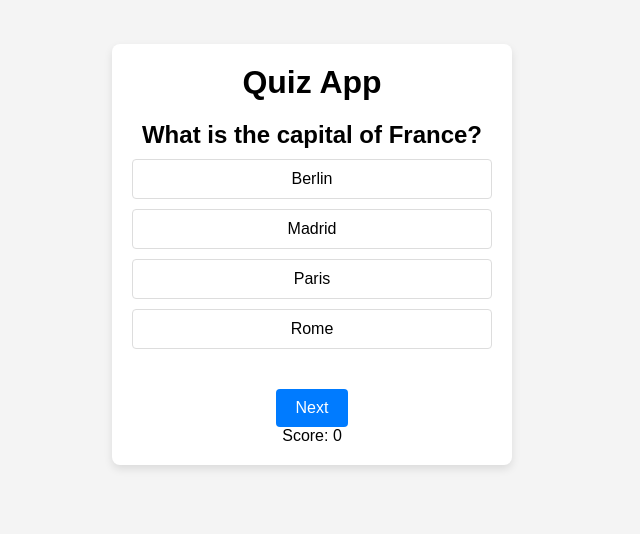
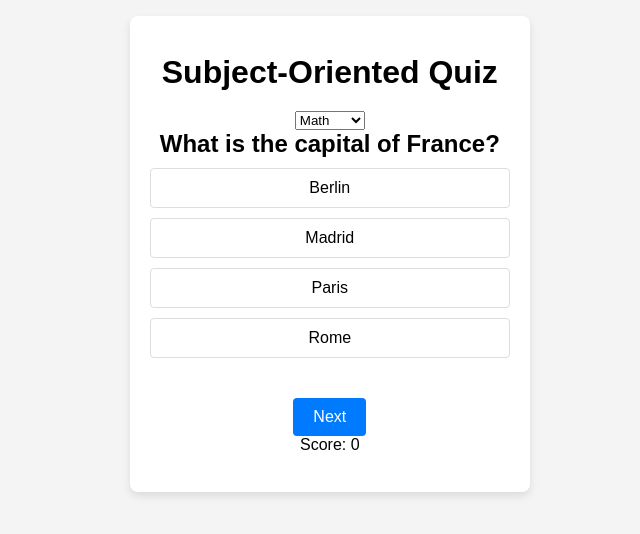
Before and after one commit to akashS-18/Quiz, a plain HTML site: page index.html in a window 1280 px wide. Shown: the part 146-680 px from the top of the page, without its empty margins (328-968 px from the left). Drawn offline with Linux system fonts and the light colour scheme.

Commit message:
index.html

```diff
--- a/index.html
+++ b/index.html
@@ -1,24 +1,29 @@
 <!DOCTYPE html>
 <html lang="en">
 <head>
-  <meta charset="UTF-8">
-  <meta name="viewport" content="width=device-width, initial-scale=1.0">
-  <title>Quiz App</title>
-  <link rel="stylesheet" href="styles.css">
+  <meta charset="UTF-8" />
+  <meta name="viewport" content="width=device-width, initial-scale=1.0" />
+  <title>Advanced Quiz App</title>
+  <link rel="stylesheet" href="styles.css" />
 </head>
 <body>
-  <div id="quiz-container">
-    <h1>Quiz App</h1>
-    <div id="question-container">
-      <p id="question">Question goes here</p>
-      <div id="options-container">
-        <!-- Options will be dynamically inserted here -->
-      </div>
-    </div>
-    <button id="next-btn" onclick="nextQuestion()">Next</button>
-    <p id="score">Score: 0</p>
-  </div>
+  <div id="quiz-container">
+    <h1>Subject-Oriented Quiz</h1>
+    <select id="subject-selector">
+      <option value="math">Math</option>
+      <option value="science">Science</option>
+      <option value="history">History</option>
+    </select>
 
-  <script src="script.js"></script>
+    <div id="question-container">
+      <p id="question">Choose a subject to begin</p>
+      <div id="options-container"></div>
+    </div>
+
+    <button id="next-btn">Next</button>
+    <p id="score">Score: 0</p>
+  </div>
+
+  <script type="module" src="script.js"></script>
 </body>
 </html>
```
